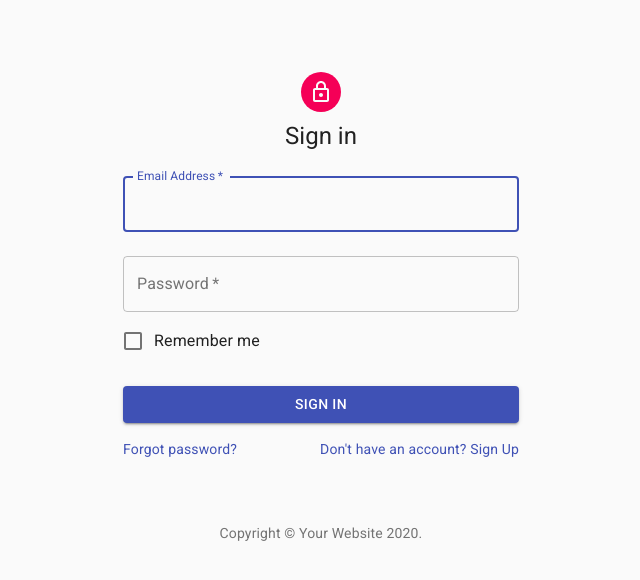
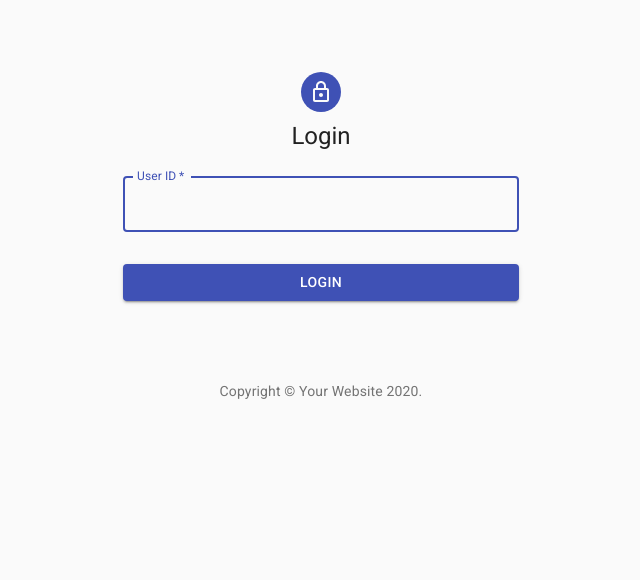
Before and after one commit to K-Nuton/diary_front, a React (Create React App) app: page / in a window 1280 px wide. Shown: the top 580 px of the page, without its empty margins (319-959 px from the left). Built offline with nearby package versions, Linux system fonts and the light colour scheme.

Commit message:
ログイン処理の実装

```diff
--- a/src/App.tsx
+++ b/src/App.tsx
@@ -1,4 +1,4 @@
-import React from 'react';
+import React, { useCallback, useState } from 'react';
 import { MuiPickersUtilsProvider } from '@material-ui/pickers';
 import DateFnsUtils from '@date-io/date-fns';
 import jaLocale from 'date-fns/locale/ja'
@@ -7,11 +7,46 @@ import DiaryRoot from './DiaryRoot';
 import Login from './Login';
 
 function App() {
+  const [innerUserId, setInnerUserId] = useState<null | number>(null);
+  const [userName, setUserName] = useState<null | string>(null);
+
+  const onLogin = async (userId: string) => {
+    if (!userId) {
+      alert('ユーザーIDを入力してください');
+      return;
+    }
+
+    try {
+      const res = await fetch(`../web_diary/user/${userId}`);
+      const userInfo = await res.json();
+      if (userInfo.error) {
+        alert(`ログインできませんでした。 詳細: ${userInfo.error.message}`);
+        return;
+      }
+      setInnerUserId(userInfo.inner_user_id);
+      setUserName(userInfo.user_name);
+    } catch(e) {
+      alert(`ログインできませんでした。詳細: ${e.message}`);
+    }
+  };
+
+  const onLogout = useCallback(() => setInnerUserId(null), []);
+
+  const display = innerUserId ? (
+    <MuiPickersUtilsProvider utils={DateFnsUtils} locale={jaLocale}>
+      <DiaryRoot
+        innerUserId={innerUserId}
+        userInfo={{
+          userName: userName || '',
+          onLogout: onLogout
+        }}
+      />
+    </MuiPickersUtilsProvider>
+  ) : <Login onLogin={onLogin} />
   return (
-    <Login />
-    // <MuiPickersUtilsProvider utils={DateFnsUtils} locale={jaLocale}>
-    //   <DiaryRoot innerUserId={1000} />
-    // </MuiPickersUtilsProvider>
+    <>
+      {display}
+    </>
   );
 }
 
--- a/src/DiaryRoot.tsx
+++ b/src/DiaryRoot.tsx
@@ -61,8 +61,12 @@ async function search(body: DiaryBody): Promise<Diary[]> {
 
 type DiaryRoot = {
   innerUserId: number;
+  userInfo: {
+    userName: string;
+    onLogout: () => void;
+  }
 };
-const DiaryRoot: React.FC<DiaryRoot> = ({ innerUserId }) => {
+const DiaryRoot: React.FC<DiaryRoot> = ({ innerUserId, userInfo }) => {
   const classes = useStyles();
 
   const [searchInput, setSearchInput] = useState('');
@@ -301,6 +305,7 @@ const DiaryRoot: React.FC<DiaryRoot> = ({ innerUserId }) => {
       <SearchBar
         onEnter={onEnter}
         filter={filter}
+        userInfo={userInfo}
       />
       <DiaryList
         diaries={diaries}
--- a/src/Login.tsx
+++ b/src/Login.tsx
@@ -1,12 +1,9 @@
-import React from 'react';
+import React, { useRef } from 'react';
 import Avatar from '@material-ui/core/Avatar';
 import Button from '@material-ui/core/Button';
 import CssBaseline from '@material-ui/core/CssBaseline';
 import TextField from '@material-ui/core/TextField';
-import FormControlLabel from '@material-ui/core/FormControlLabel';
-import Checkbox from '@material-ui/core/Checkbox';
 import Link from '@material-ui/core/Link';
-import Grid from '@material-ui/core/Grid';
 import Box from '@material-ui/core/Box';
 import LockOutlinedIcon from '@material-ui/icons/LockOutlined';
 import Typography from '@material-ui/core/Typography';
@@ -35,7 +32,7 @@ const useStyles = makeStyles((theme) => ({
   },
   avatar: {
     margin: theme.spacing(1),
-    backgroundColor: theme.palette.secondary.main,
+    backgroundColor: theme.palette.primary.main,
   },
   form: {
     width: '100%', // Fix IE 11 issue.
@@ -46,8 +43,19 @@ const useStyles = makeStyles((theme) => ({
   },
 }));
 
-export default function Login() {
+type Login = {
+  onLogin: (userId: string) => void;
+}
+export default function Login({ onLogin }: Login) {
   const classes = useStyles();
+
+  const idRef = useRef<HTMLTextAreaElement>(null);
+
+  const handleOnLogin = () => {
+    const userId = idRef.current ? idRef.current.value : '';
+
+    onLogin(userId);
+  };
 
   return (
     <Container component="main" maxWidth="xs">
@@ -57,57 +65,31 @@ export default function Login() {
           <LockOutlinedIcon />
         </Avatar>
         <Typography component="h1" variant="h5">
-          Sign in
+          Login
         </Typography>
-        <form className={classes.form} noValidate>
+        <div className={classes.form}>
           <TextField
+            inputRef={idRef}
             variant="outlined"
             margin="normal"
             required
             fullWidth
-            id="email"
-            label="Email Address"
-            name="email"
-            autoComplete="email"
+            id="user-id"
+            label="User ID"
+            name="user-id"
             autoFocus
           />
-          <TextField
-            variant="outlined"
-            margin="normal"
-            required
-            fullWidth
-            name="password"
-            label="Password"
-            type="password"
-            id="password"
-            autoComplete="current-password"
-          />
-          <FormControlLabel
-            control={<Checkbox value="remember" color="primary" />}
-            label="Remember me"
-          />
           <Button
+            onClick={handleOnLogin}
             type="submit"
             fullWidth
             variant="contained"
             color="primary"
             className={classes.submit}
           >
-            Sign In
+            Login
           </Button>
-          <Grid container>
-            <Grid item xs>
-              <Link href="#" variant="body2">
-                Forgot password?
-              </Link>
-            </Grid>
-            <Grid item>
-              <Link href="#" variant="body2">
-                {"Don't have an account? Sign Up"}
-              </Link>
-            </Grid>
-          </Grid>
-        </form>
+        </div>
       </div>
       <Box mt={8}>
         <Copyright />
--- a/src/components/DiaryModal.tsx
+++ b/src/components/DiaryModal.tsx
@@ -168,7 +168,7 @@ export function EditBody({diary, onClose}: EditBody) {
 
   const [buttonDisabled, setButtonDisabled] = useState(false);
 
-  const textRef =  useRef<HTMLTextAreaElement>(null);;
+  const textRef =  useRef<HTMLTextAreaElement>(null);
   const handleOnSave = () => {
     const text = textRef.current ? textRef.current.value : '';
     if (!diary.onSave) return;
--- a/src/components/SearchBar.tsx
+++ b/src/components/SearchBar.tsx
@@ -93,9 +93,13 @@ type PrimarySearchAppBar = {
   filter: {
     from: DateSwitch,
     to: DateSwitch,
+  },
+  userInfo: {
+    userName: string;
+    onLogout: () => void;
   }
 };
-export default function SearchBar({ onEnter, filter }: PrimarySearchAppBar) {
+export default function SearchBar({ onEnter, filter, userInfo }: PrimarySearchAppBar) {
   const classes = useStyles();
 
   const [filterAnchor, setFilterAnchor] = useState<HTMLButtonElement | null>(null);
@@ -144,7 +148,7 @@ export default function SearchBar({ onEnter, filter }: PrimarySearchAppBar) {
               id={filterId}
             />
           </div>
-          <UserMenu />
+          <UserMenu userName={userInfo.userName} onLogout={userInfo.onLogout} />
         </Toolbar>
       </AppBar>
     </div>
@@ -272,7 +276,11 @@ function DateRangeSwitcher({ from, to, open, filterAnchor, onClose, id }: Switch
   );
 }
 
-function UserMenu(): JSX.Element {
+type UserMenu = {
+  userName: string;
+  onLogout: () => void;
+}
+function UserMenu({ userName, onLogout }: UserMenu): JSX.Element {
   const classes = useStyles();
   const [anchorEl, setAnchorEl] = React.useState<null | HTMLElement>(null);
 
@@ -309,8 +317,8 @@ function UserMenu(): JSX.Element {
           open={isMenuOpen}
           onClose={handleMenuClose}
         >
-          <MenuItem onClick={handleMenuClose}>Your Name</MenuItem>
-          <MenuItem onClick={handleMenuClose}>Logout</MenuItem>
+          <MenuItem onClick={handleMenuClose}>{userName}</MenuItem>
+          <MenuItem onClick={onLogout}>Logout</MenuItem>
         </Menu>
     </>
   )
```
